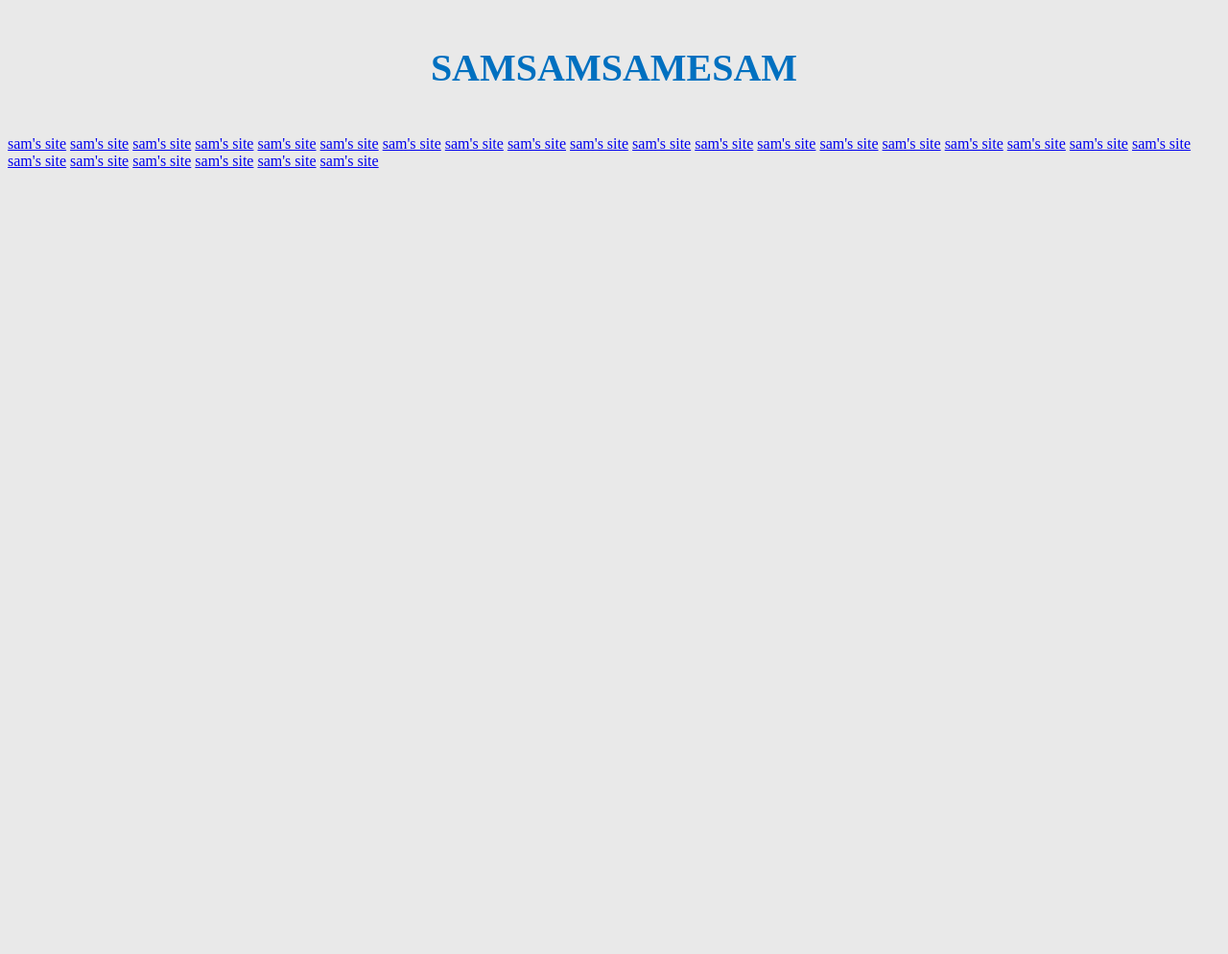
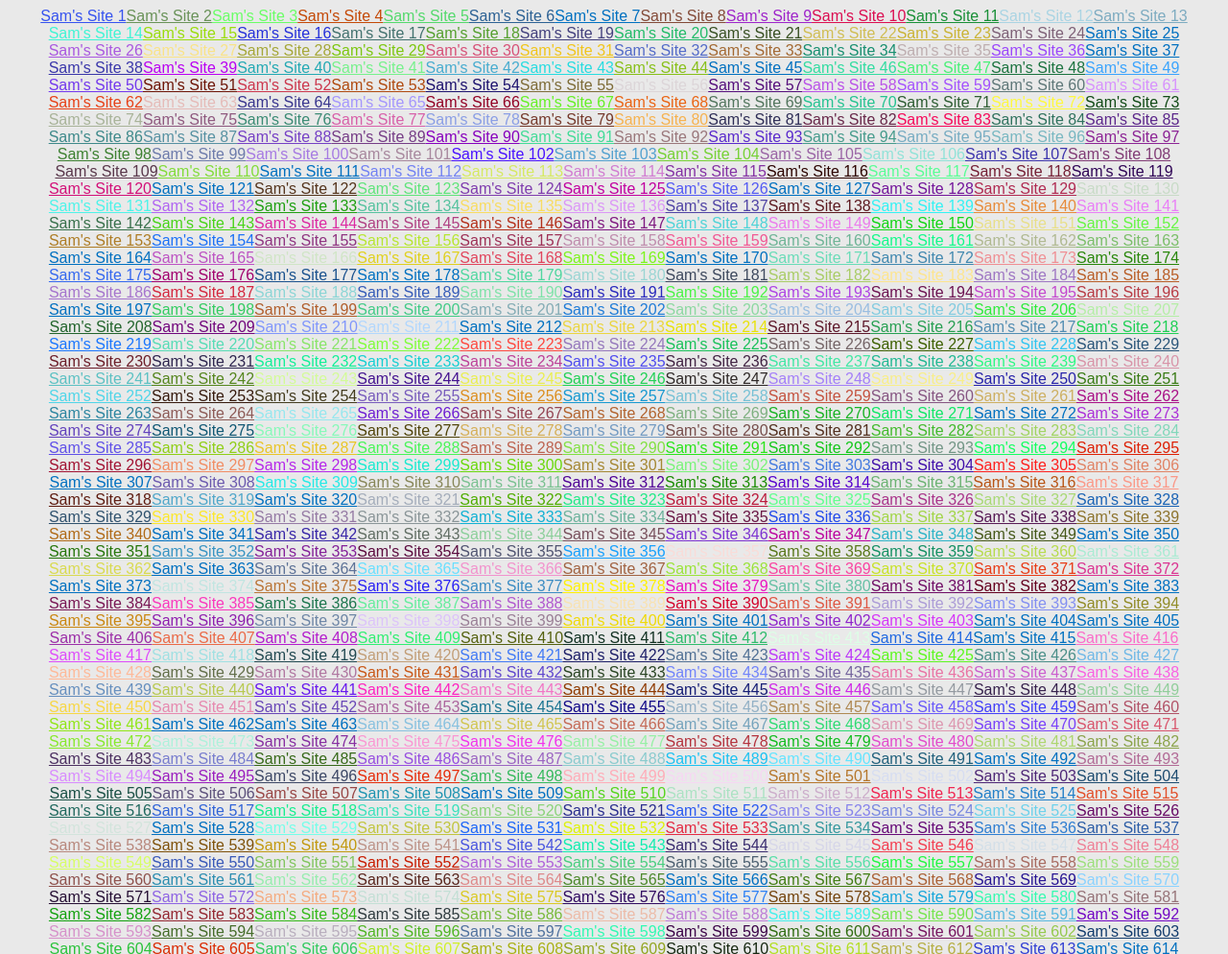
Before and after one commit to appleinternettv/appleinternettv.github.io, a plain HTML site: page index.html in a window 1280 px wide. Shown: the top 994 px of the page at 96% size. Before the commit the page ends 800 px from the top, so only its background shows below. Drawn offline with Linux system fonts and the light colour scheme.

Commit message:
Update index.html
added script

```diff
--- a/index.html
+++ b/index.html
@@ -11,6 +11,12 @@
             background-repeat: no-repeat;
             background-attachment: fixed;
             background-color: #E9E9E9; /* Fallback background color in case the image doesn't load or cover the entire viewport */
+            display: flex;
+            flex-wrap: wrap;
+            justify-content: center;
+            align-items: center;
+            min-height: 100vh;
+            font-family: Arial, sans-serif;
         }
 
         h1 {
@@ -21,25 +27,45 @@
 
         }
 
-        a:hover {
+       a:hover {
+    color: #2A00FF; /* Hover state */
+}
 
-            colour: #2A00FF
-        }
+a:visited {
+    color: #3109FB; /* Visited links */
+}
 
-        a:visted {
+a {
+    color: #0070c0; /* Default link color */
+}
 
-            colour: #3109FB
-        }
-
-         a {
-
-            colour: #0070c0
-        }
         /* Add additional CSS styles for your content here */
 
     </style>
 </head>
 <body>
+
+     <script>
+        // Function to generate a random color
+        function getRandomColor() {
+            return '#' + Math.floor(Math.random()*16777215).toString(16);
+        }
+
+        // Function to create multiple links with random colors
+        function generateLinks(count) {
+            const container = document.body; // Append to body
+            for (let i = 0; i < count; i++) {
+                let link = document.createElement("a");
+                link.href = "https://magnificent-roof-c4a.notion.site/Sam-s-website-052915fe1ed442a3806e76956a54efee?pvs=74";
+                link.textContent = "Sam's Site " + (i + 1);
+                link.style.color = getRandomColor();
+                container.appendChild(link);
+            }
+        }
+
+        // Generate 50 links (you can change the number)
+        generateLinks(1000);
+    </script>
     <h1>SAMSAMSAMESAM</h1>
     <a href="https://magnificent-roof-c4a.notion.site/Sam-s-website-052915fe1ed442a3806e76956a54efee?pvs=74">sam's site</a>
 <a href="https://magnificent-roof-c4a.notion.site/Sam-s-website-052915fe1ed442a3806e76956a54efee?pvs=74">sam's site</a>
```
